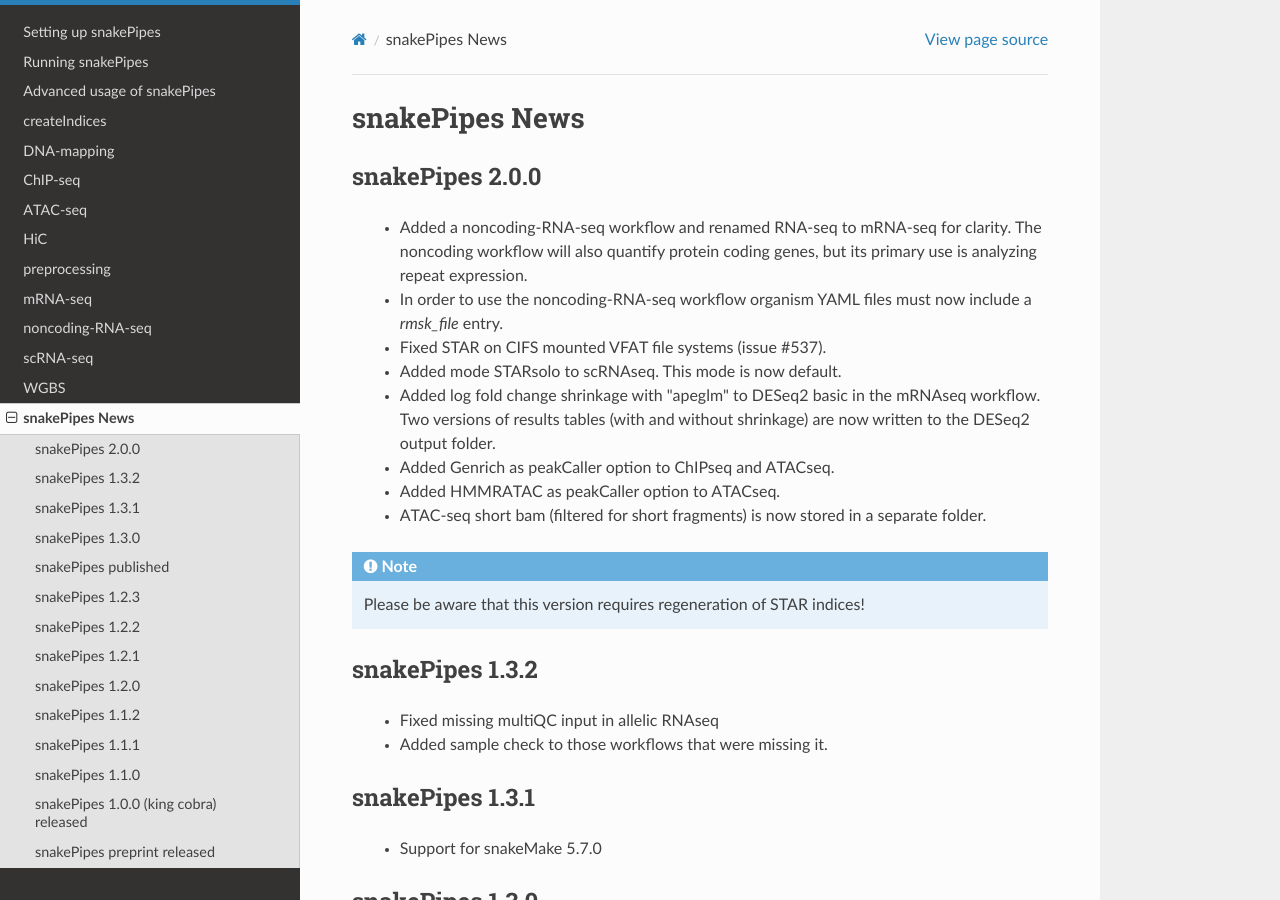
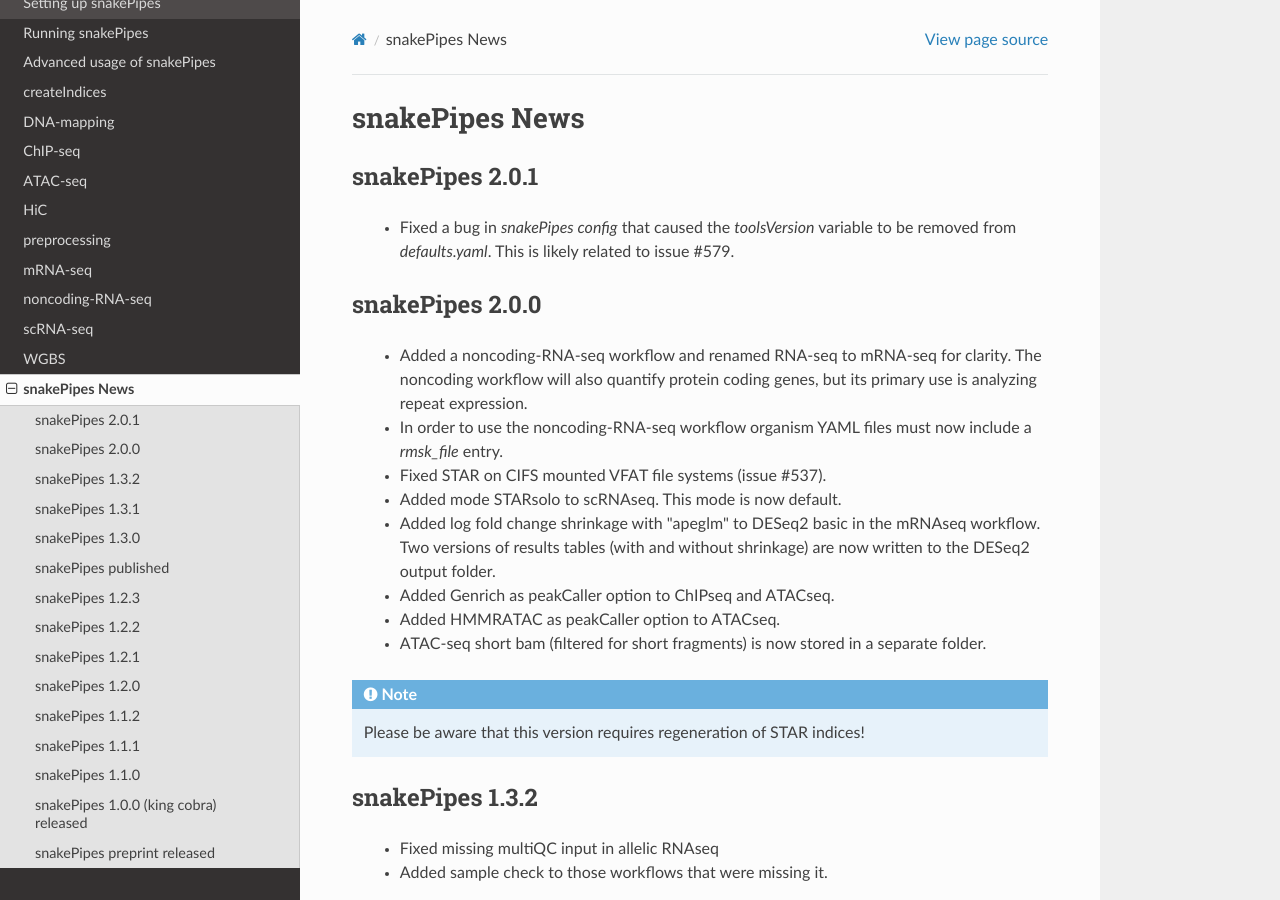
Before and after one commit to maxplanck-ie/snakepipes, a Sphinx documentation site: the page built from docs/content/News.rst, in a window 1280 px wide and 900 px high. Built offline with Sphinx 7.4.7 and the Read the Docs theme 2.0.0, drawn with Linux system fonts in a browser that asks for light colours.

Commit message:
update documentation and build number

```diff
--- a/docs/content/News.rst
+++ b/docs/content/News.rst
@@ -1,5 +1,10 @@
 snakePipes News
 ===============
+
+snakePipes 2.0.1
+----------------
+
+ * Fixed a bug in `snakePipes config` that caused the `toolsVersion` variable to be removed from `defaults.yaml`. This is likely related to issue #579.
 
 snakePipes 2.0.0
 ----------------
--- a/snakePipes/__init__.py
+++ b/snakePipes/__init__.py
@@ -1 +1 @@
-__version__ = '2.0.0'
+__version__ = '2.0.1'
```
